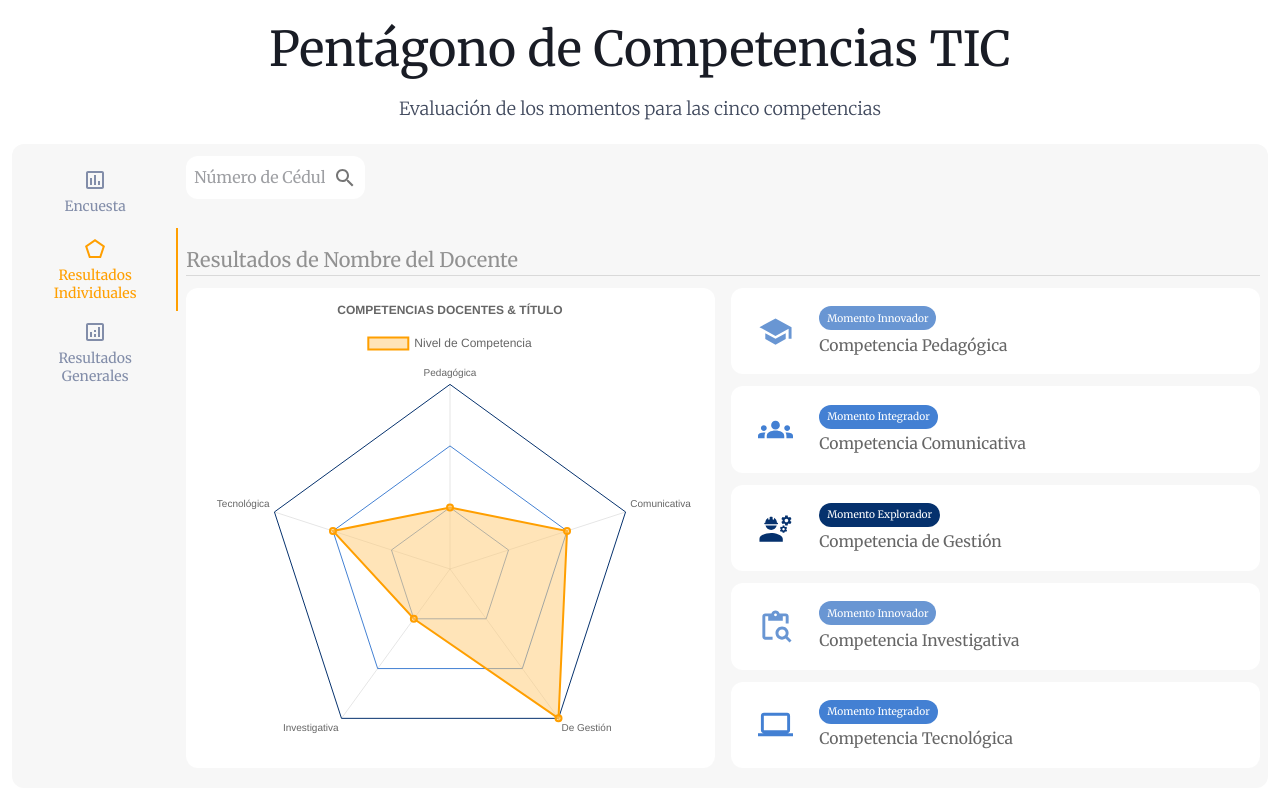
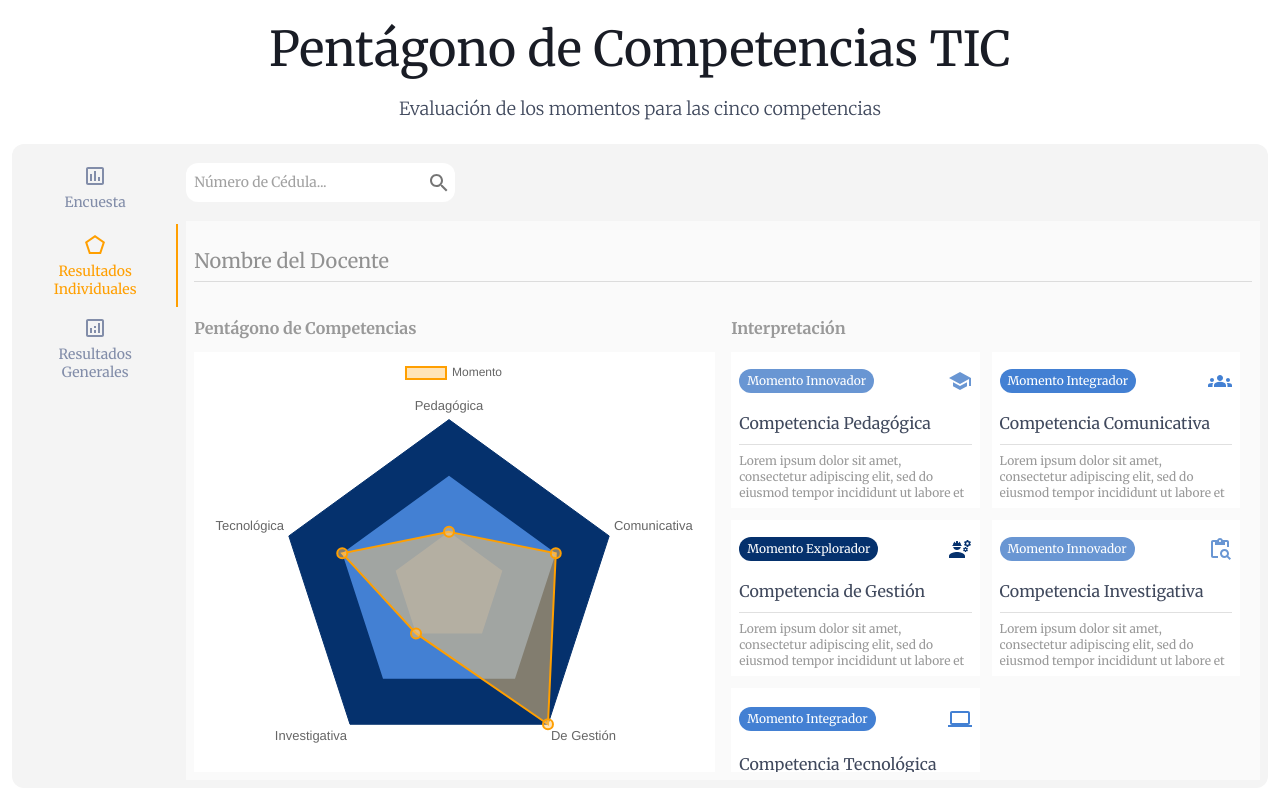
Before and after one commit to javierwo/Pentagono, a React (Create React App) app in the folder pentagono/: page / in a window 1280 px wide. Both pictures are taken after a click on the tab "Resultados Individuales". Built offline with nearby package versions, Linux system fonts and the light colour scheme.

Commit message:
Design Updated 1

```diff
--- a/pentagono/src/components/Accordion.jsx
+++ b/pentagono/src/components/Accordion.jsx
@@ -14,6 +14,7 @@ import GroupsIcon from '@mui/icons-material/Groups';
 import EngineeringIcon from '@mui/icons-material/Engineering';
 import ContentPasteSearchIcon from '@mui/icons-material/ContentPasteSearch';
 import ComputerIcon from '@mui/icons-material/Computer';
+import { Divider } from "@mui/material";
 
 const Accordion = (props) => {
 
@@ -31,21 +32,25 @@ const Accordion = (props) => {
    let COLORMOMENTO;
    let MOMENTO;
    let ICONO;
+   let CHIP;
 
    switch (props.momento) {
       case 1:
          COLORMOMENTO = COLORMOMENTO1;
          MOMENTO = "Momento Innovador"
+         CHIP = <Chip label={MOMENTO} size="small" className="text-white bg-momento1 text-xs"/>
       break;
 
       case 2:
          COLORMOMENTO = COLORMOMENTO2;
          MOMENTO = "Momento Integrador"
+         CHIP = <Chip label={MOMENTO} size="small" className="text-white bg-momento2 text-xs"/>
       break;
 
       case 3:
          COLORMOMENTO = COLORMOMENTO3;
          MOMENTO = "Momento Explorador"
+         CHIP = <Chip label={MOMENTO} size="small" className="text-white bg-momento3 text-xs"/>
       break;
 
       default:
@@ -55,48 +60,33 @@ const Accordion = (props) => {
 
    switch (props.competencia) {
       case "Competencia Pedagógica":
-         ICONO = <SchoolIcon fontSize="large" sx={{ color: COLORMOMENTO}}> </SchoolIcon>
+         ICONO = <SchoolIcon fontSize="medium" sx={{ color: COLORMOMENTO}}> </SchoolIcon>
       break;
 
       case "Competencia Comunicativa":
-         ICONO = <GroupsIcon fontSize="large" sx={{ color: COLORMOMENTO}}> </GroupsIcon>
+         ICONO = <GroupsIcon fontSize="medium" sx={{ color: COLORMOMENTO}}> </GroupsIcon>
       break;
 
       case "Competencia de Gestión":
-         ICONO = <EngineeringIcon fontSize="large" sx={{ color: COLORMOMENTO}}> </EngineeringIcon>
+         ICONO = <EngineeringIcon fontSize="medium" sx={{ color: COLORMOMENTO}}> </EngineeringIcon>
       break;
 
       case "Competencia Investigativa":
-         ICONO = <ContentPasteSearchIcon fontSize="large" sx={{ color: COLORMOMENTO}}> </ContentPasteSearchIcon>
+         ICONO = <ContentPasteSearchIcon fontSize="medium" sx={{ color: COLORMOMENTO}}> </ContentPasteSearchIcon>
       break;
 
       case "Competencia Tecnológica":
-         ICONO = <ComputerIcon fontSize="large" sx={{ color: COLORMOMENTO}}> </ComputerIcon>
+         ICONO = <ComputerIcon fontSize="medium" sx={{ color: COLORMOMENTO}}> </ComputerIcon>
       break;
 
       default:
-         ICONO = <SchoolIcon fontSize="large" sx={{ color: COLORMOMENTO}}> </SchoolIcon>
+         ICONO = <SchoolIcon fontSize="medium" sx={{ color: COLORMOMENTO}}> </SchoolIcon>
    }
 
    var theme = createTheme({
-      palette: {
-         type: 'light',
-         primary: {
-            main: COLORMOMENTO
-         }
-      },
-      text: {
-         primary: "#191C25",
-         secondary: "#40495D",
-         tabs: "#828DA9",
-         resultDocente: "#919191",
-         tituloInterpretacion: "#FF0000",
-         red: "#FF0000"
-      },
       typography: {
          fontFamily: 'Merriweather',
-         fontSize: 11
-      },
+      }
    });
 
    theme = responsiveFontSizes(theme);
@@ -104,99 +94,66 @@ const Accordion = (props) => {
    return (
 
       <>
-
          <Box
-            sx = {{
-               height: '100%',
-               //bgcolor:'white'
-            }}
+            className="h-full bg-white p-2"
          >
 
             <motion.div
-               key="question"
+               key="card"
                onClick={() => setIsOpen(!isOpen)}
                //animate={{ backgroundColor: isOpen ? "#FF0088" : "#0055FF" }}
-               whileHover={{ scale: 1.01 }}
+               //whileHover={{ scale: 1.01 }}
                className="h-full"
             >
 
-               <Paper
-                  elevation={0}
+               <Box
+                  className="flex items-center justify-between"
                   sx={{
-                     borderRadius: 3,
-                     height: '100%',
-                     display: 'flex',
-                     flexDirection: 'row'
+                     height: '30%'
                   }}
                >
+                  {CHIP}
+                  {ICONO}
+               </Box>
 
-                  <Grid
-                     container
+               <ThemeProvider theme={theme}>
+                  <Box
+                     className="flex items-center"
                      sx={{
-                        height: "100%",
-                        boxSizing: "border-box"
+                        height: '30%'
                      }}
                   >
+                     <Typography
+                        variant="subtitle1"
+                        component="div"
+                        className="text-subtitulo"
+                     >
+                        {props.competencia}
+                     </Typography>
+                  </Box>
 
-                     <Grid
-                        item
-                        xs={3}
-                        md={2}
-                        sx={{
-                           height: '100%',
-                        }}
+                  <Divider />
+
+                  <Box
+                     className="overflow-auto"
+                     sx={{
+                        height: '40%'
+                     }}
+                  >
+                     <Typography
+                        variant="body1"
+                        component="div"
+                        className="text-colorinterpret pt-2 text-xs"
                      >
-                        <Box
-                           sx={{
-                              height:'100%',
-                              display: 'flex',
-                              alignItems: 'center',
-                              justifyContent: 'center'
-                           }}
-                        >
-                           {ICONO}
-                        </Box>
-                     </Grid>
+                        {props.interpret}
+                     </Typography>
+                  </Box>
 
-                     <Grid
-                        item
-                        xs={9}
-                        md={10}
-                     >
-                        <Stack
-                           direction="column"
-                           justifyContent="center"
-                           spacing={0.3}
-                           className="h-full"
-                        >
-                           <Box>
-                              <ThemeProvider theme={theme}>
-                                 <Chip label={MOMENTO} size="small" color="primary"/>
-                              </ThemeProvider>
-                           </Box>
-
-                           <ThemeProvider theme={theme}>
-                              <Typography
-                                 variant="h6"
-                                 component="div"
-                                 sx={{
-                                    color: "text.secondary"
-                                 }}
-                              >
-                                 {props.competencia}
-                              </Typography>
-                           </ThemeProvider>
-
-                        </Stack>
-
-                     </Grid>
-
-                  </Grid>
-
-               </Paper>
+               </ThemeProvider>
 
             </motion.div>
 
+            {/**
             <AnimatePresence
                initial={false}>
                {isOpen && (
@@ -223,7 +180,7 @@ const Accordion = (props) => {
                )}
 
             </AnimatePresence>
-
+            */}
          </Box>
 
       </>
--- a/pentagono/src/components/Navigation.jsx
+++ b/pentagono/src/components/Navigation.jsx
@@ -65,7 +65,7 @@ const Navigation = () => {
          >
 
             <Box
-               className='bg-tabsbg h-full box-border py-3 rounded-xl flex'
+               className='bg-tabsbg h-full box-border flex rounded-xl'
             >
 
                <ThemeProvider theme={theme}>
@@ -77,6 +77,7 @@ const Navigation = () => {
                      indicatorColor="primary"
                      aria-label="tabs"
                      orientation="vertical"
+                     className="py-2 box-content"
                   >
                      <Tab
                         label="Encuesta"
--- a/pentagono/src/components/RadarChart.jsx
+++ b/pentagono/src/components/RadarChart.jsx
@@ -39,13 +39,30 @@ const RadarChart = () => {
       // datasets is an array of objects where each object represents a set of data to display corresponding to the labels above. for brevity, we'll keep it at one object
       datasets: [
          {
-            label: 'Nivel de Competencia',
+            label: 'Momento',
             data: [1,2,3,1,2],
-            // you can set indiviual colors for each bar
             backgroundColor: 'rgba(255, 202, 115, 0.5)',
             borderColor: '#FF9F00',
             borderWidth: 2,
-         }
+         },
+         {
+            backgroundColor: "#6996D3",
+            pointRadius: 0,
+            borderWidth: 0,
+            data: [1,1,1,1,1]
+         },
+         {
+            backgroundColor: "#4380D3",
+            pointRadius: 0,
+            borderWidth: 0,
+            data: [2,2,2,2,2]
+         },
+         {
+            backgroundColor: "#05316D",
+            pointRadius: 0,
+            borderWidth: 0,
+            data: [3,3,3,3,3]
+         },
       ]
    }
 
@@ -57,16 +74,32 @@ const RadarChart = () => {
       },
       plugins: {
          title: {
-            display: true,
+            display: false,
             text: 'COMPETENCIAS DOCENTES & TÍTULO',
             paddingTop: 4
          },
-         //subtitle: {
-            //display: true,
-            //text: 'AQUÍ VA UN SUBTÍTULO'
-         //}
+         subtitle: {
+            display: false,
+            text: 'AQUÍ VA UN SUBTÍTULO'
+         },
+         legend: {
+            labels: {
+               filter: function(item, chart) {
+                  return item.datasetIndex !== 1  && item.datasetIndex !== 2 && item.datasetIndex !== 3;
+               }
+            }
+         },
+         tooltip: {
+            enabled: false
+         }
+
       },
 
+      elements: {
+         point: {
+            radius: 5
+         }
+      },
 
       scales: {
          r: {
@@ -97,6 +130,9 @@ const RadarChart = () => {
                //padding: 35,
                //centerPointLabels: true,
                //color: ['red', 'green', 'blue', 'violet', 'salmon']
+               font: {
+                  size: 13
+               }
             }
 
          }
--- a/pentagono/src/components/TabResultadosIndividuales.jsx
+++ b/pentagono/src/components/TabResultadosIndividuales.jsx
@@ -3,6 +3,7 @@ import Paper from "@mui/material/Paper";
 import Grid from "@mui/material/Grid";
 import TextField from '@mui/material/TextField';
 import LoadingButton from '@mui/lab/LoadingButton';
+import Stack from '@mui/material/Stack';
 
 import Accordion from "./Accordion";
 
@@ -21,210 +22,188 @@ import RadarChart from "./RadarChart";
 const TabResultadosIndividuales = (props) => {
 
    var theme = createTheme({
-      palette: {
-         type: 'light',
-         background: {
-            main: "#F7F7F7",
-         },
-         primary: {
-            main: "#191C25"
-         },
-         secondary: {
-            main: "#FF0000"
-         },
-         text: {
-            primary: "#191C25",
-            secondary: "#40495D",
-            tabs: "#828DA9",
-            resultDocente: "#919191"
-         },
-         tabs: {
-            main: "#FF00FF"
+      typography: {
+         fontFamily: 'Merriweather'
       }
-      },
-      typography: {
-         fontFamily: 'Merriweather',
-         //fontSize: 13
-      },
    });
 
    theme = responsiveFontSizes(theme);
 
-   const heightCharts = '80%';
-   const heightBusqueda = "7%";
-   const heightResultDocents = "13%";
-   const heightInterpretacion = "19%";
+   const HEIGHTBUSQUEDA = "12%"
+   const HEIGHTRESULTADO = "88%"
+   const HEIGHTINDVTITULO = "15%"
+   const HEIGHTINDVPENT = "85%"
 
    return (
 
       <>
          <ThemeProvider theme={theme}>
 
+            <Box
+               className="px-2 box-border flex items-center"
+               sx={{
+                  height: HEIGHTBUSQUEDA,
+               }}
+            >
                <Grid
                   container
-               //rowSpacing={{ xs: 1, sm: 2, md: 1 }}
-               //columnSpacing={{ xs: 1, sm: 2, md: 1 }}
-               sx={{
-                  height: "100%",
-                  boxSizing: "border-box",
-                  //bgcolor: "salmon"
-               }}
+                  className="h-1/2"
                >
-
                   <Grid
                      item
                      xs={12}
-                  md={12}
+                     md={3}
+                     className="h-full"
+                  >
+                     <Box
+                        className="h-full rounded-xl flex content-start items-center bg-white"
+                     >
+                        <InputBase
+                           className="pl-2 flex-1 text-sm"
+                           placeholder="Número de Cédula..."
+                        />
+                        <IconButton
+                           className="p-1"
+                           aria-label="search"
+                           onClick={() => {}}>
+                           <SearchIcon />
+                        </IconButton>
+                     </Box >
+                  </Grid>
+               </Grid>
+            </Box>
+
+            <Box
+               className="px-2 pb-2 box-border"
                sx={{
-                     height: heightBusqueda,
-                     boxSizing: "border-box",
-                     pl: 1,
-                     pr: 1,
-                     //bgcolor: "violet"
+                  height: HEIGHTRESULTADO
                }}
             >
+               <Box
+                  className="h-full bg-indivbg"
+               >
+                  <Box
+                     className="flex items-center w-full p-2"
+                     sx={{
+                        height: HEIGHTINDVTITULO,
+                     }}
+                  >
+                     <Box
+                        className="w-full"
+                     >
+                        <Typography
+                           className="text-colordocente pb-1"
+                           variant="h6"
+                           component="div"
+                        >
+                           Nombre del Docente
+                        </Typography>
+                        <Divider />
+                     </Box>
+                  </Box>
 
                   <Grid
                      container
                      sx={{
-                        height: "100%",
-                        boxSizing: "border-box"
+                        height: HEIGHTINDVPENT
                      }}
                   >
-
                      <Grid
                         item
                         xs={12}
-                        md={2}
+                        md={6}
+                        className="h-full px-2 pb-2"
+                     >
+                        <Box
+                           className="flex items-center font-light text-indvtitulo"
                            sx={{
-                           height: '100%',
+                              height: '10%'
                            }}
                         >
-
+                           <Typography className="font-bold" variant="subtitle1">Pentágono de Competencias</Typography>
+                        </Box>
                         <Box
+                           className="bg-white"
                            sx={{
-                              bgcolor: 'white',
-                              height: '100%',
-                              borderRadius: 3,
-                              display: 'flex',
-                              direction: 'column',
-                              justifyContent: 'flex-start',
-                              alignItems: 'center',
-                              bgcolor: 'white',
-                              fontSize: 5
+                              height: '90%'
                            }}
                         >
-                           <InputBase sx={{ ml: 1, flex: 1}} placeholder="Número de Cédula"/>
-                           <IconButton sx={{ p: "8px" }} aria-label="search" onClick={() => {}}>
-                              <SearchIcon />
-                           </IconButton>
-                        </Box >
-
+                           <RadarChart />
+                        </Box>
                      </Grid>
-
-                  </Grid>
-
-               </Grid>
-
-
-               <Grid
-                  item
-                  xs={12}
-                  md={12}
-                  sx={{
-                     height: heightResultDocents,
-                     pl: 1,
-                     pr: 1,
-                     pb: 0.5,
-                     //bgcolor: 'red',
-                     display: 'flex',
-                     direction: 'row',
-                     alignItems: 'flex-end'
-                  }}
-               >
-
-                  <Box
-                     sx={{
-                        //bgcolor: 'green',
-                        width: "100%"
-
-                     }}
-                  >
-                     <Typography
-                        variant="subtitle2"
-                        component="div"
-                        sx={{
-                           fontWeight: 400,
-                           fontSize: 20,
-                           color: "text.resultDocente"
-                        }}
-                     >
-                        Resultados de Nombre del Docente
-                     </Typography>
-                     <Divider />
-                  </Box>
-
-               </Grid>
-
-
 
                      <Grid
                         item
                         xs={12}
                         md={6}
+                        className="h-full px-2 pb-2"
+                     >
+                        <Box
+                           className="flex items-center font-light text-indvtitulo"
                            sx={{
-                     height: heightCharts,
-                     p: 1,
-                     //bgcolor: 'green'
+                              height: '10%'
                            }}
                         >
+                           <Typography className="font-bold" variant="subtitle1">Interpretación</Typography>
+                        </Box>
 
-
-
-                  <Paper
-                     elevation={0}
+                        <Grid
+                           className="overflow-auto"
+                           container
                            sx={{
-                        height: "100%",
-                        borderRadius: 3,
-                        bgcolor: "white"
+                              height:'90%'
                            }}
                         >
-                     <Box
-                        sx={{
-                           height: "100%"
-                        }}
+                           <Grid
+                              item
+                              xs={12}
+                              md={6}
+                              className="h-2/5 pb-3 pr-3"
                            >
-                        <RadarChart />
-                     </Box>
-                  </Paper>
+                              <Accordion competencia={"Competencia Pedagógica"} momento={1} interpret={"Lorem ipsum dolor sit amet, consectetur adipiscing elit, sed do eiusmod tempor incididunt ut labore et dolore magna aliqua."} />
+                           </Grid>
+                           <Grid
+                              item
+                              xs={12}
+                              md={6}
+                              className="h-2/5 pb-3 pr-3"
+                           >
+                              <Accordion competencia={"Competencia Comunicativa"} momento={2} interpret={"Lorem ipsum dolor sit amet, consectetur adipiscing elit, sed do eiusmod tempor incididunt ut labore et dolore magna aliqua."} />
+                           </Grid>
+                           <Grid
+                              item
+                              xs={12}
+                              md={6}
+                              className="h-2/5 pb-3 pr-3"
+                           >
+                              <Accordion competencia={"Competencia de Gestión"} momento={3} interpret={"Lorem ipsum dolor sit amet, consectetur adipiscing elit, sed do eiusmod tempor incididunt ut labore et dolore magna aliqua."} />
+                           </Grid>
+                           <Grid
+                              item
+                              xs={12}
+                              md={6}
+                              className="h-2/5 pb-3 pr-3"
+                           >
+                              <Accordion competencia={"Competencia Investigativa"} momento={1} interpret={"Lorem ipsum dolor sit amet, consectetur adipiscing elit, sed do eiusmod tempor incididunt ut labore et dolore magna aliqua."} />
+                           </Grid>
+                           <Grid
+                              item
+                              xs={12}
+                              md={6}
+                              className="h-2/5 pr-3"
+                           >
+                              <Accordion competencia={"Competencia Tecnológica"} momento={2} interpret={"Lorem ipsum dolor sit amet, consectetur adipiscing elit, sed do eiusmod tempor incididunt ut labore et dolore magna aliqua."} />
+                           </Grid>
                         </Grid>
 
-               <Grid
-                  xs={12}
-                  md={6}
-                  sx={{
-                     height: heightCharts,
-                     p: 1,
-                     display: 'flex',
-                     flexDirection: 'column',
-                     //justifyContent: 'space-between',
-                     gap:1.5
-                     //bgcolor: 'salmon'
-                  }}
-               >
-
-                  <Accordion competencia={"Competencia Pedagógica"} momento={1}/>
-                  <Accordion competencia={"Competencia Comunicativa"} momento={2}/>
-                  <Accordion competencia={"Competencia de Gestión"} momento={3}/>
-                  <Accordion competencia={"Competencia Investigativa"} momento={1}/>
-                  <Accordion competencia={"Competencia Tecnológica"} momento={2}/>
-
+                     </Grid>
                   </Grid>
 
-
-            </Grid>
+               </Box >
+            </Box>
 
          </ThemeProvider>
+
       </>
 
    )
```
Also changed, not shown: pentagono/src/components/TabEncuesta.jsx (+1 -6 lines), pentagono/tailwind.config.js (+12 -3 lines), pentagono/src/components/borrar.txt. Lines whose indentation alone changed are shown as unchanged.
